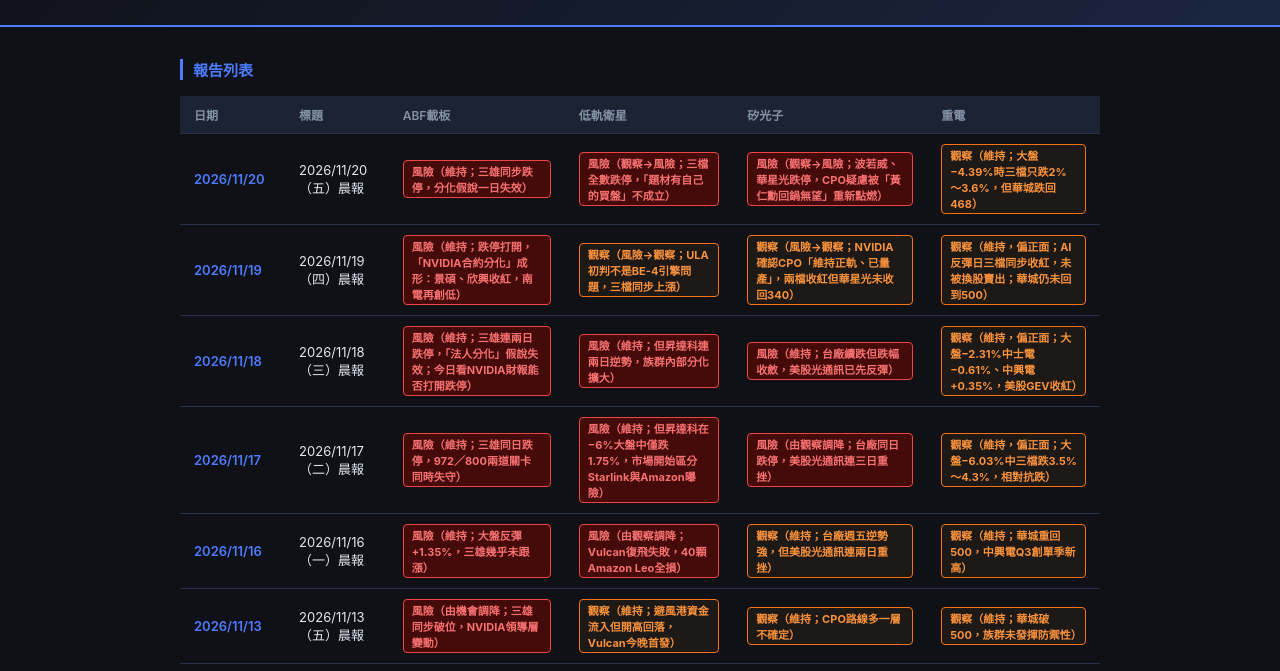
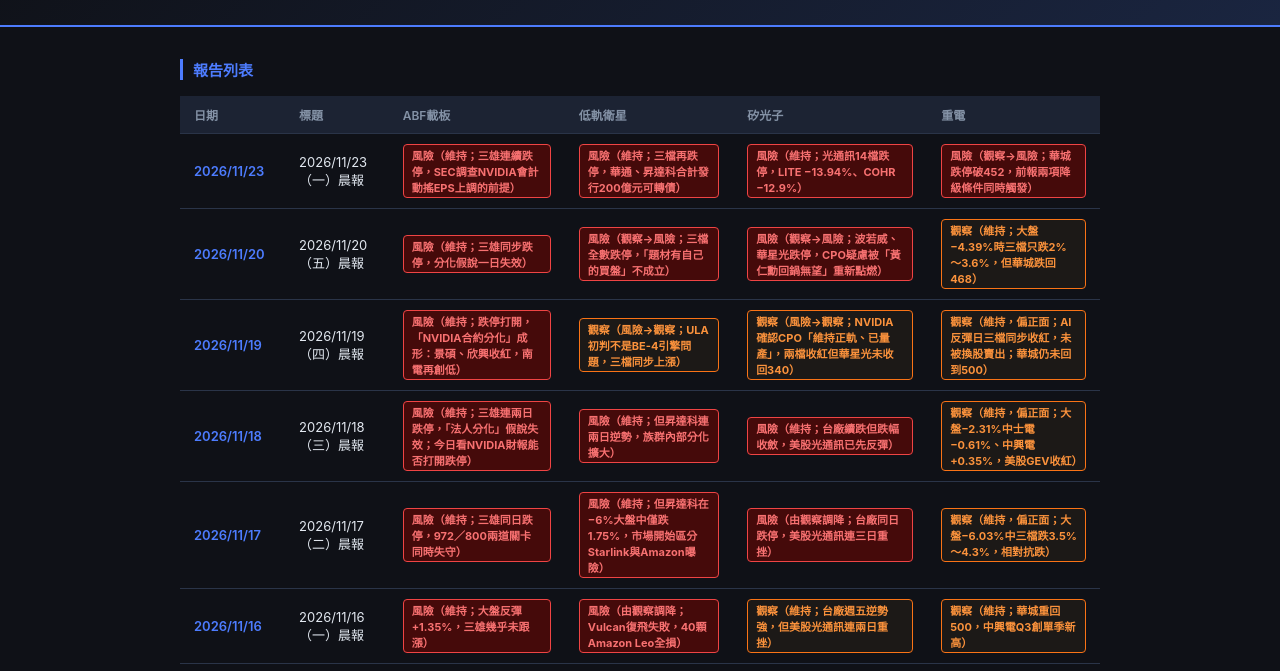
Before and after one commit to Lian-heng499/morning-report, a plain HTML site: page index.html in a window 1280 px wide. Shown: the part 88-759 px from the top of the page. Drawn offline with Linux system fonts and the light colour scheme.

Commit message:
Update index page

```diff
--- a/index.html
+++ b/index.html
@@ -48,6 +48,14 @@
       </tr>
     </thead>
     <tbody>
+        <tr>
+          <td><a href="reports/晨報_20261123.html">2026/11/23</a></td>
+          <td>2026/11/23（一）晨報</td>
+          <td><span class="signal signal-risk">風險（維持；三雄連續跌停，SEC調查NVIDIA會計動搖EPS上調的前提）</span></td>
+          <td><span class="signal signal-risk">風險（維持；三檔再跌停，華通、昇達科合計發行200億元可轉債）</span></td>
+          <td><span class="signal signal-risk">風險（維持；光通訊14檔跌停，LITE −13.94%、COHR −12.9%）</span></td>
+          <td><span class="signal signal-risk">風險（觀察→風險；華城跌停破452，前報兩項降級條件同時觸發）</span></td>
+        </tr>
         <tr>
           <td><a href="reports/晨報_20261120.html">2026/11/20</a></td>
           <td>2026/11/20（五）晨報</td>
```
